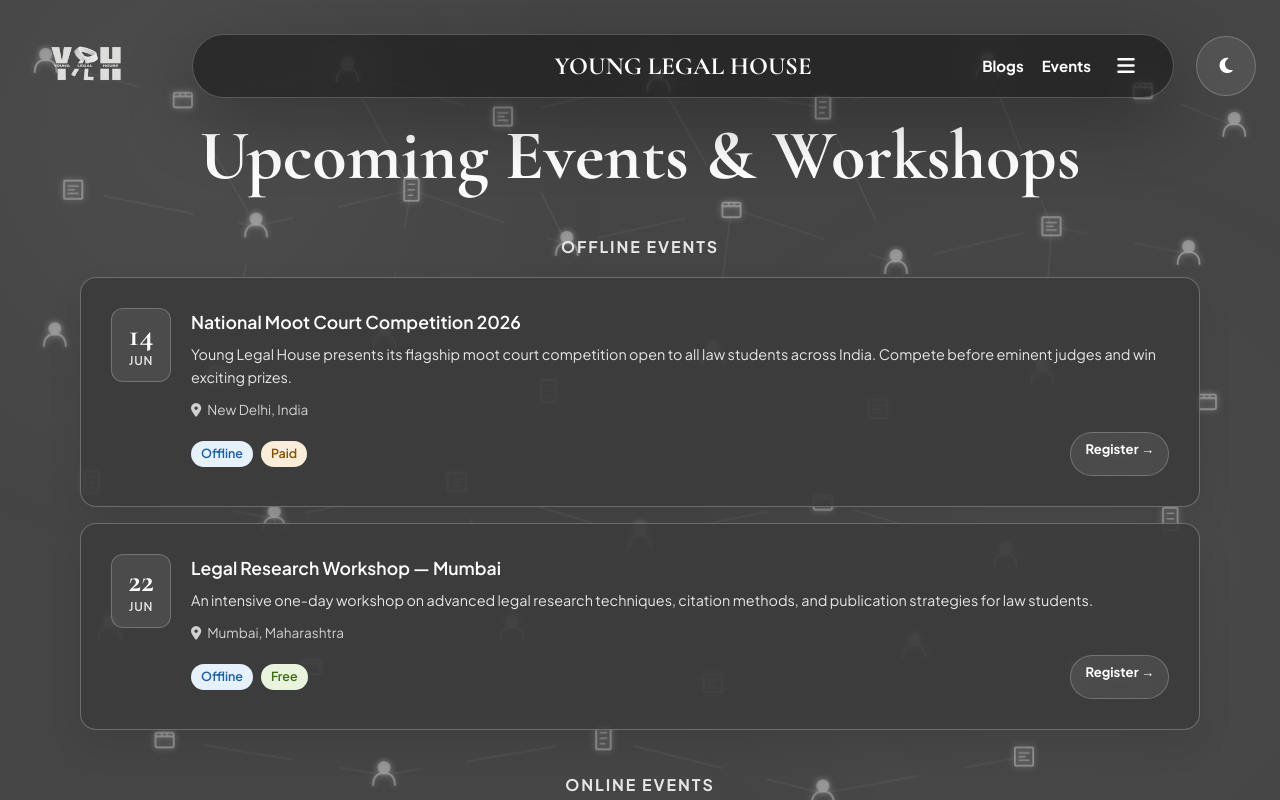
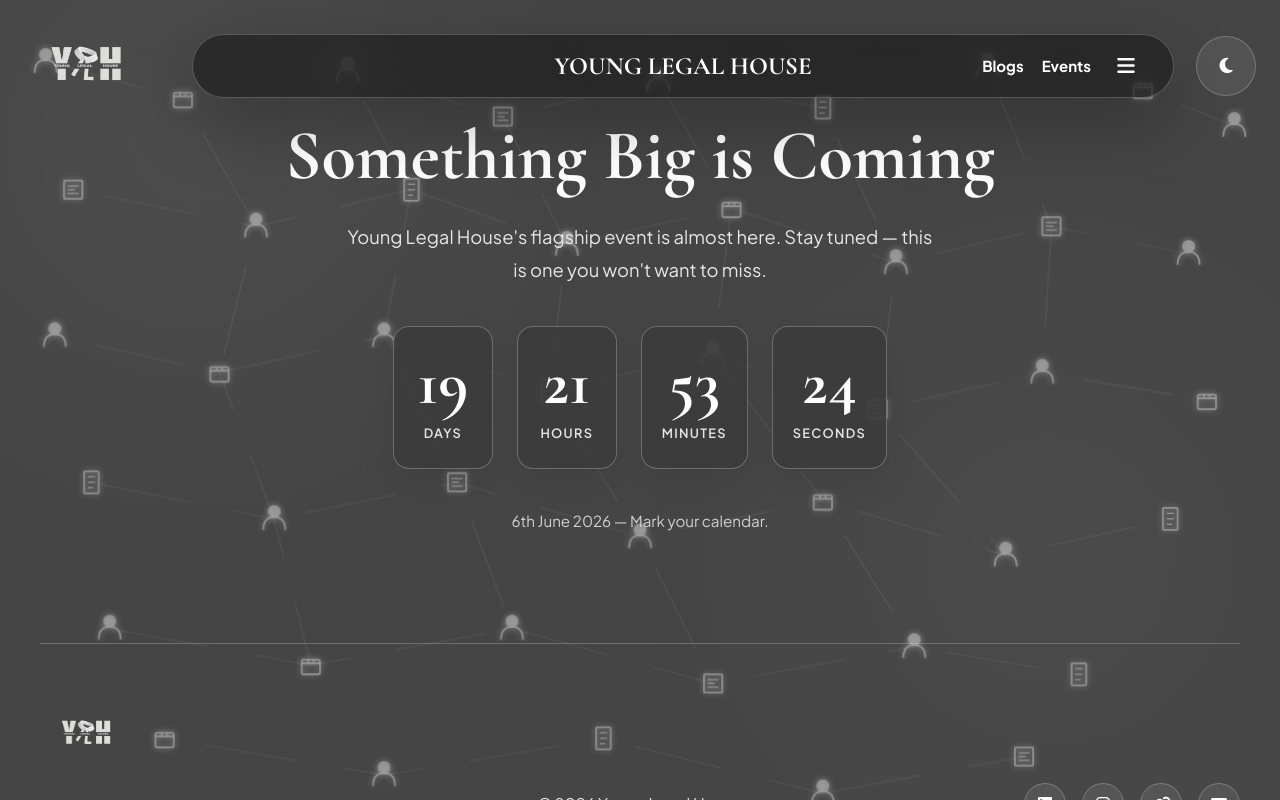
Before and after one commit to TejTalin/young-legal-house, a Next.js app: page /events in a window 1280 px wide. Shown: the top 800 px of the page. Built offline with nearby package versions, Linux system fonts and the light colour scheme.

Commit message:
Update page.jsx

```diff
--- a/app/events/page.jsx
+++ b/app/events/page.jsx
@@ -1,132 +1,59 @@
+'use client';
+import { useState, useEffect } from 'react';
 import NetworkBackground from '@/components/NetworkBackground';
 
-const OFFLINE_EVENTS = [
-  {
-    id: 1,
-    day: '14',
-    month: 'Jun',
-    title: 'National Moot Court Competition 2026',
-    description: 'Young Legal House presents its flagship moot court competition open to all law students across India. Compete before eminent judges and win exciting prizes.',
-    location: 'New Delhi, India',
-    type: 'Offline',
-    fee: 'Paid',
-    badge: 'Moot Court',
-    registerLink: '/contact',
-  },
-  {
-    id: 2,
-    day: '22',
-    month: 'Jun',
-    title: 'Legal Research Workshop — Mumbai',
-    description: 'An intensive one-day workshop on advanced legal research techniques, citation methods, and publication strategies for law students.',
-    location: 'Mumbai, Maharashtra',
-    type: 'Offline',
-    fee: 'Free',
-    badge: 'Workshop',
-    registerLink: '/contact',
-  },
-];
+function Countdown() {
+  const target = new Date('2026-06-06T00:00:00');
 
-const ONLINE_EVENTS = [
-  {
-    id: 3,
-    day: '08',
-    month: 'Jun',
-    title: 'Webinar: Careers in Corporate Law',
-    description: 'Join seasoned corporate lawyers for an interactive session on building a career in M&A, PE/VC, and general corporate practice in India.',
-    location: 'Zoom (Online)',
-    type: 'Online',
-    fee: 'Free',
-    badge: 'Webinar',
-    registerLink: '/contact',
-  },
-  {
-    id: 4,
-    day: '18',
-    month: 'Jun',
-    title: 'IPR Awareness Session for Law Students',
-    description: 'A focused online session covering fundamentals of Intellectual Property Rights — trademarks, patents, copyrights — and career pathways in IP practice.',
-    location: 'Google Meet (Online)',
-    type: 'Online',
-    fee: 'Free',
-    badge: 'Webinar',
-    registerLink: '/contact',
-  },
-];
+  const getTimeLeft = () => {
+    const diff = target - new Date();
+    if (diff <= 0) return { days: 0, hours: 0, minutes: 0, seconds: 0 };
+    return {
+      days: Math.floor(diff / (1000 * 60 * 60 * 24)),
+      hours: Math.floor((diff / (1000 * 60 * 60)) % 24),
+      minutes: Math.floor((diff / (1000 * 60)) % 60),
+      seconds: Math.floor((diff / 1000) % 60),
+    };
+  };
 
-function EventCard({ event }) {
-  const typeBadgeStyle = event.type === 'Online'
-    ? { background: '#E1F5EE', color: '#0F6E56' }
-    : { background: '#E6F1FB', color: '#185FA5' };
+  const [time, setTime] = useState(getTimeLeft());
 
-  const feeBadgeStyle = event.fee === 'Free'
-    ? { background: '#EAF3DE', color: '#3B6D11' }
-    : { background: '#FAEEDA', color: '#854F0B' };
+  useEffect(() => {
+    const timer = setInterval(() => setTime(getTimeLeft()), 1000);
+    return () => clearInterval(timer);
+  }, []);
+
+  const pad = (n) => String(n).padStart(2, '0');
 
   return (
-    <div className="glass-card" style={{ display: 'flex', gap: '20px', alignItems: 'flex-start' }}>
-      {/* Date Block */}
-      <div style={{
-        minWidth: '60px',
-        textAlign: 'center',
-        background: 'var(--glass-bg)',
-        borderRadius: '12px',
-        padding: '10px 8px',
-        border: '1px solid var(--glass-border)',
-      }}>
-        <div style={{ fontFamily: "'Cormorant Garamond', Georgia, serif", fontSize: '2rem', fontWeight: 700, lineHeight: 1 }}>
-          {event.day}
+    <div style={{ display: 'flex', gap: '24px', justifyContent: 'center', flexWrap: 'wrap', margin: '40px 0' }}>
+      {[['Days', time.days], ['Hours', time.hours], ['Minutes', time.minutes], ['Seconds', time.seconds]].map(([label, val]) => (
+        <div key={label} className="glass-card" style={{ minWidth: '100px', textAlign: 'center', padding: '24px 20px' }}>
+          <div style={{ fontFamily: "'Cormorant Garamond', Georgia, serif", fontSize: 'clamp(2.5rem, 6vw, 4rem)', fontWeight: 700, lineHeight: 1 }}>
+            {pad(val)}
+          </div>
+          <div style={{ color: 'var(--grey-text)', fontSize: '0.8rem', fontWeight: 600, textTransform: 'uppercase', letterSpacing: '0.1em', marginTop: '8px' }}>
+            {label}
+          </div>
         </div>
-        <div style={{ fontSize: '0.75rem', fontWeight: 600, textTransform: 'uppercase', letterSpacing: '0.06em', color: 'var(--grey-text)' }}>
-          {event.month}
-        </div>
-      </div>
-
-      {/* Info */}
-      <div style={{ flex: 1 }}>
-        <h4 style={{ fontSize: '1.1rem', fontWeight: 600, marginBottom: '6px' }}>{event.title}</h4>
-        <p style={{ color: 'var(--grey-text)', fontSize: '0.9rem', lineHeight: '1.6', marginBottom: '10px' }}>
-          {event.description}
-        </p>
-        <p style={{ color: 'var(--muted-text)', fontSize: '0.85rem', marginBottom: '12px' }}>
-          <i className="fas fa-map-marker-alt" style={{ marginRight: '6px' }}></i>{event.location}
-        </p>
-        <div style={{ display: 'flex', gap: '8px', flexWrap: 'wrap', alignItems: 'center' }}>
-          <span style={{ ...typeBadgeStyle, borderRadius: '999px', padding: '3px 10px', fontSize: '0.78rem', fontWeight: 600 }}>
-            {event.type}
-          </span>
-          <span style={{ ...feeBadgeStyle, borderRadius: '999px', padding: '3px 10px', fontSize: '0.78rem', fontWeight: 600 }}>
-            {event.fee}
-          </span>
-          <a href={event.registerLink} className="glass-pill" style={{ padding: '5px 14px', fontSize: '0.82rem', fontWeight: 700, marginLeft: 'auto' }}>
-            Register &rarr;
-          </a>
-        </div>
-      </div>
+      ))}
     </div>
   );
 }
-
-export const metadata = {
-  title: 'Events | Young Legal House',
-};
 
 export default function EventsPage() {
   return (
     <>
       <NetworkBackground />
-      <main className="page-spacing container">
-        <h1 className="section-title">Upcoming Events &amp; Workshops</h1>
-
-        <div className="events-section-title">Offline Events</div>
-        <div style={{ display: 'flex', flexDirection: 'column', gap: '16px', marginBottom: '20px' }}>
-          {OFFLINE_EVENTS.map(e => <EventCard key={e.id} event={e} />)}
-        </div>
-
-        <div className="events-section-title">Online Events</div>
-        <div style={{ display: 'flex', flexDirection: 'column', gap: '16px' }}>
-          {ONLINE_EVENTS.map(e => <EventCard key={e.id} event={e} />)}
-        </div>
+      <main className="page-spacing container" style={{ textAlign: 'center' }}>
+        <h1 className="section-title">Something Big is Coming</h1>
+        <p style={{ color: 'var(--grey-text)', fontSize: '1.15rem', lineHeight: '1.8', maxWidth: '600px', margin: '0 auto' }}>
+          Young Legal House&apos;s flagship event is almost here. Stay tuned — this is one you won&apos;t want to miss.
+        </p>
+        <Countdown />
+        <p style={{ color: 'var(--muted-text)', fontSize: '0.95rem', marginTop: '10px' }}>
+          6th June 2026 &mdash; Mark your calendar.
+        </p>
       </main>
     </>
   );
```
